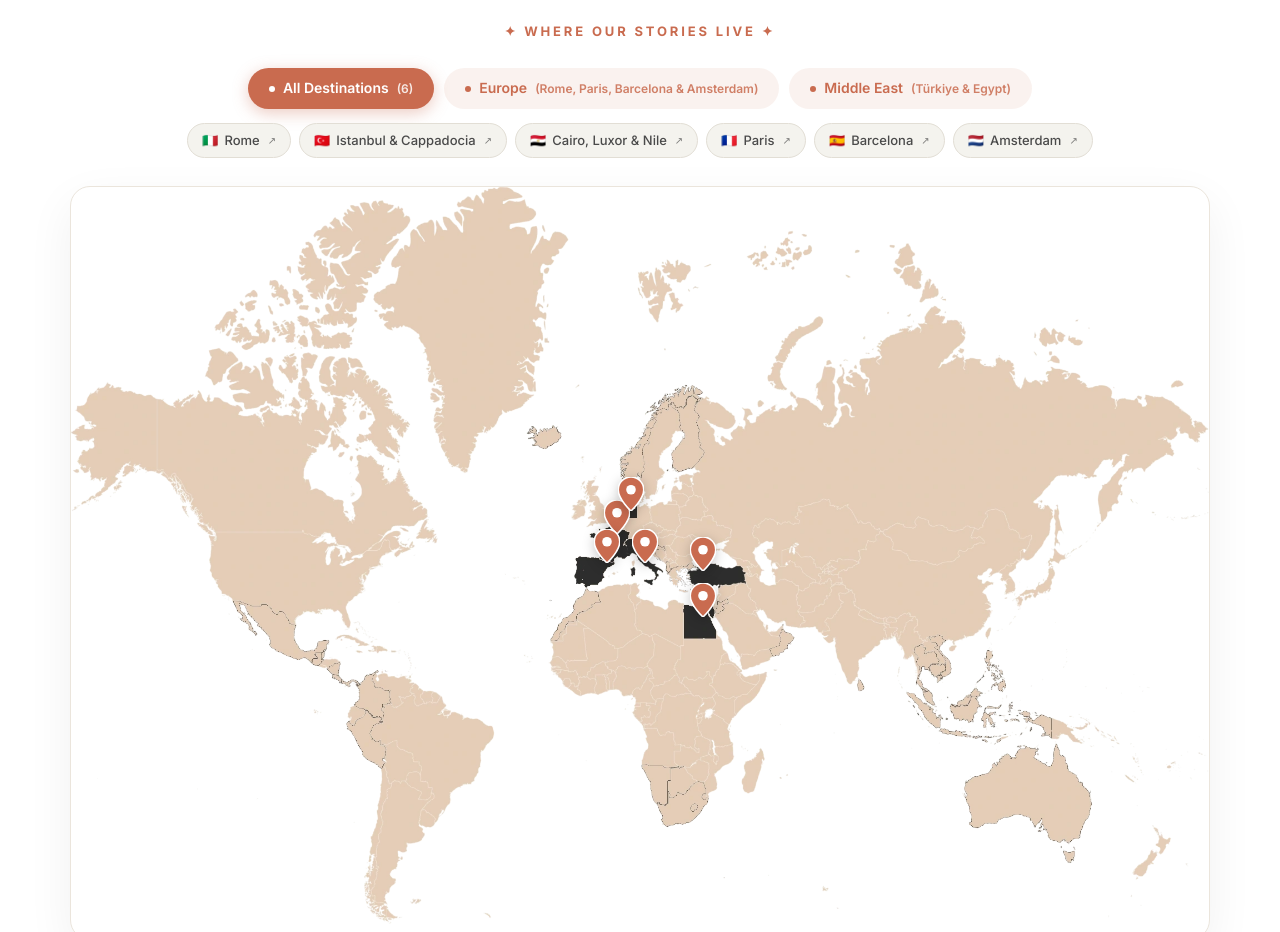
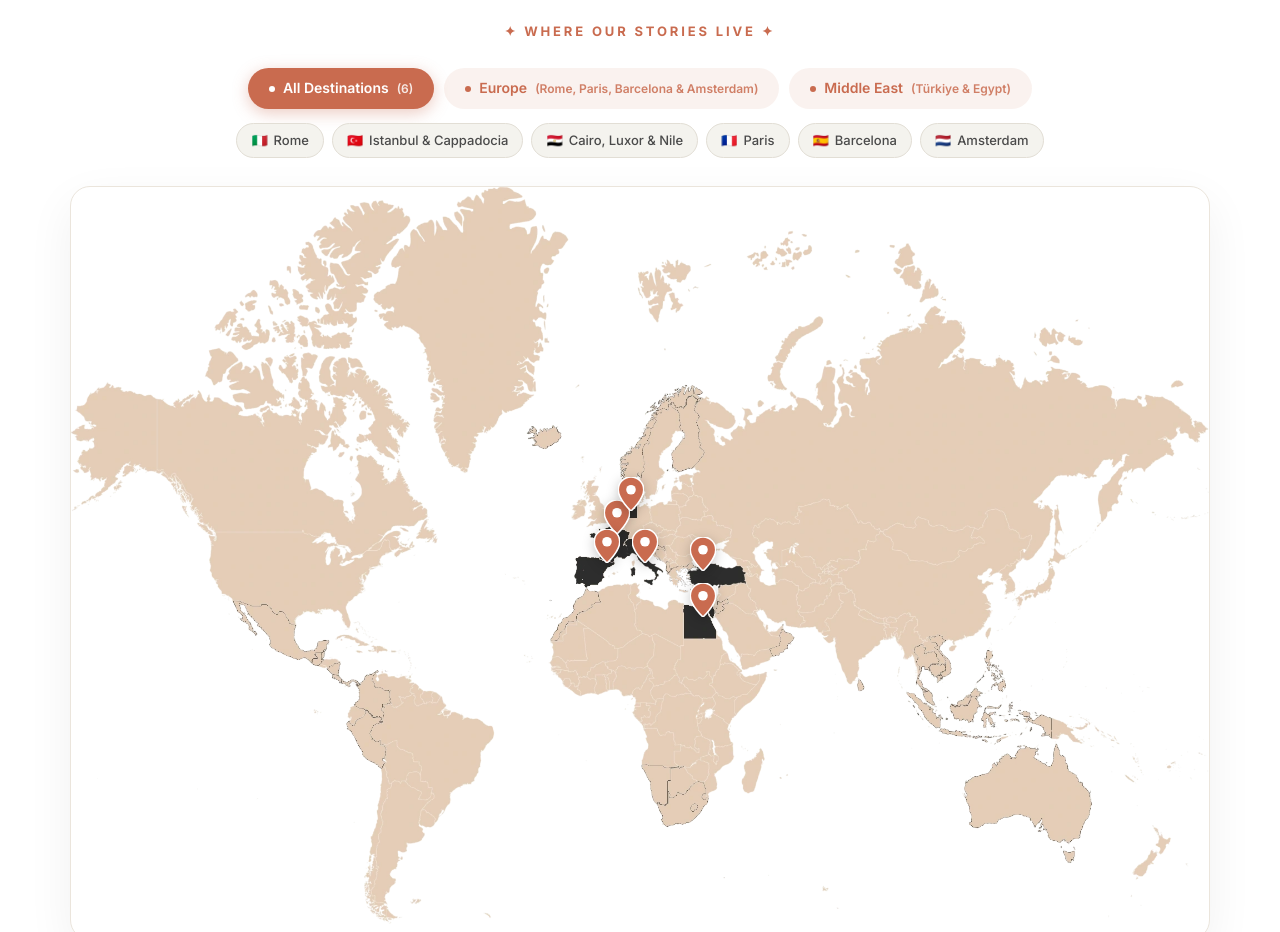
Before and after one commit to MoustafAbdelwahap/timelessguides, a React (Vite) app: page /connect in a window 1280 px wide. Shown: the part 2080-3012 px from the top of the page. Built offline with nearby package versions, Linux system fonts and the light colour scheme; a web font is replaced by a local one.

Commit message:
Remove arrows next to cities in footer pills and map pins

```diff
--- a/src/components/Footer.tsx
+++ b/src/components/Footer.tsx
@@ -248,7 +248,6 @@ export default function Footer() {
                     >
                       <span className="atlas-pill-flag">{dest.flag}</span>
                       <span className="atlas-pill-name">{dest.name}</span>
-                      <span className="text-[10px] opacity-70 ml-0.5">↗</span>
                     </a>
                   );
                 })}
@@ -299,7 +298,7 @@ export default function Footer() {
                           {/* Floating Country Tag */}
                           <span className={`atlas-pin-tag ${isActive ? "visible" : ""}`}>
                             <span className="atlas-tag-flag">{dest.flag}</span>
-                            <span className="atlas-tag-text">{dest.name} ↗</span>
+                            <span className="atlas-tag-text">{dest.name}</span>
                           </span>
 
                           {/* Teardrop Pin */}
```
